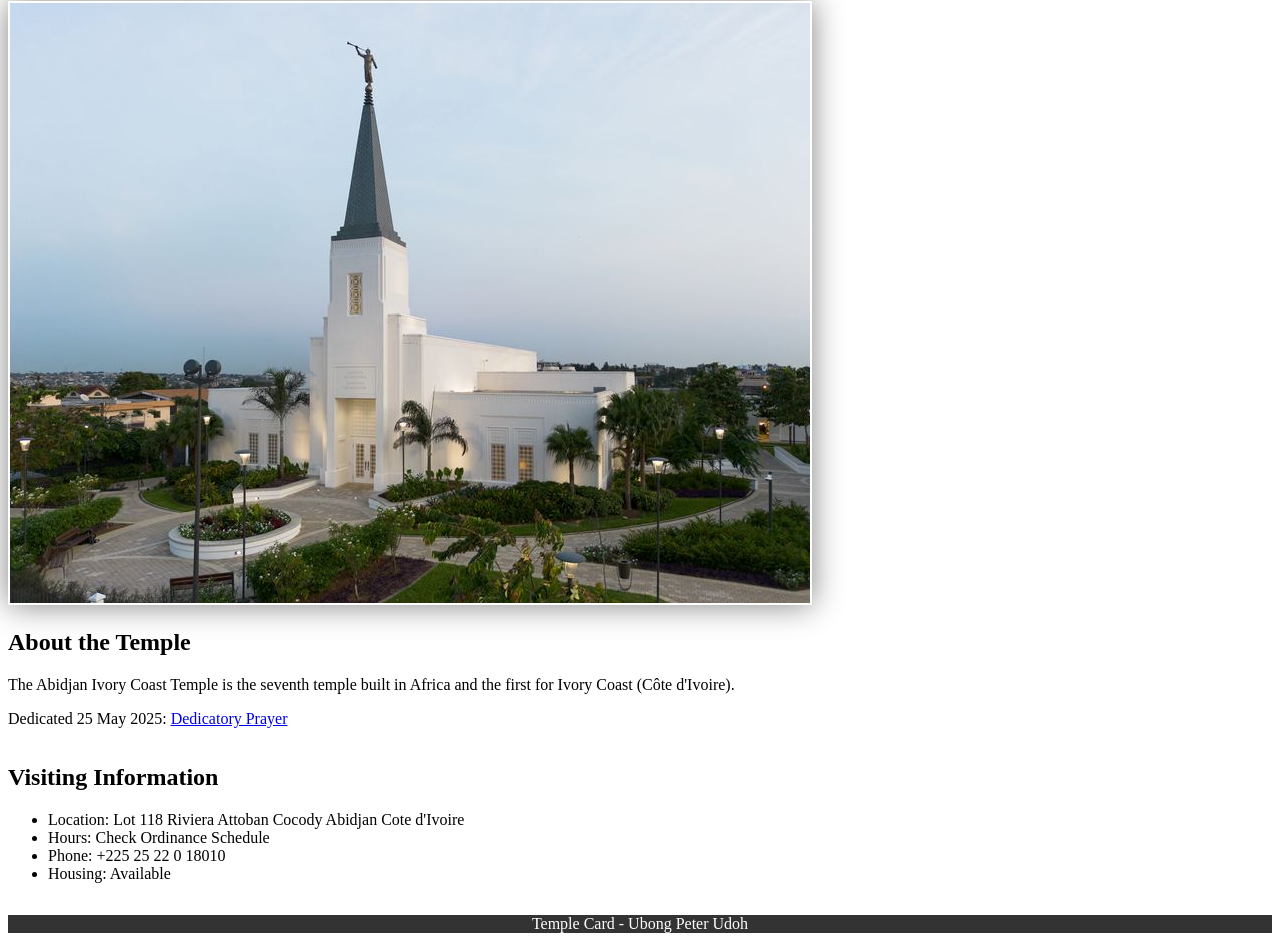
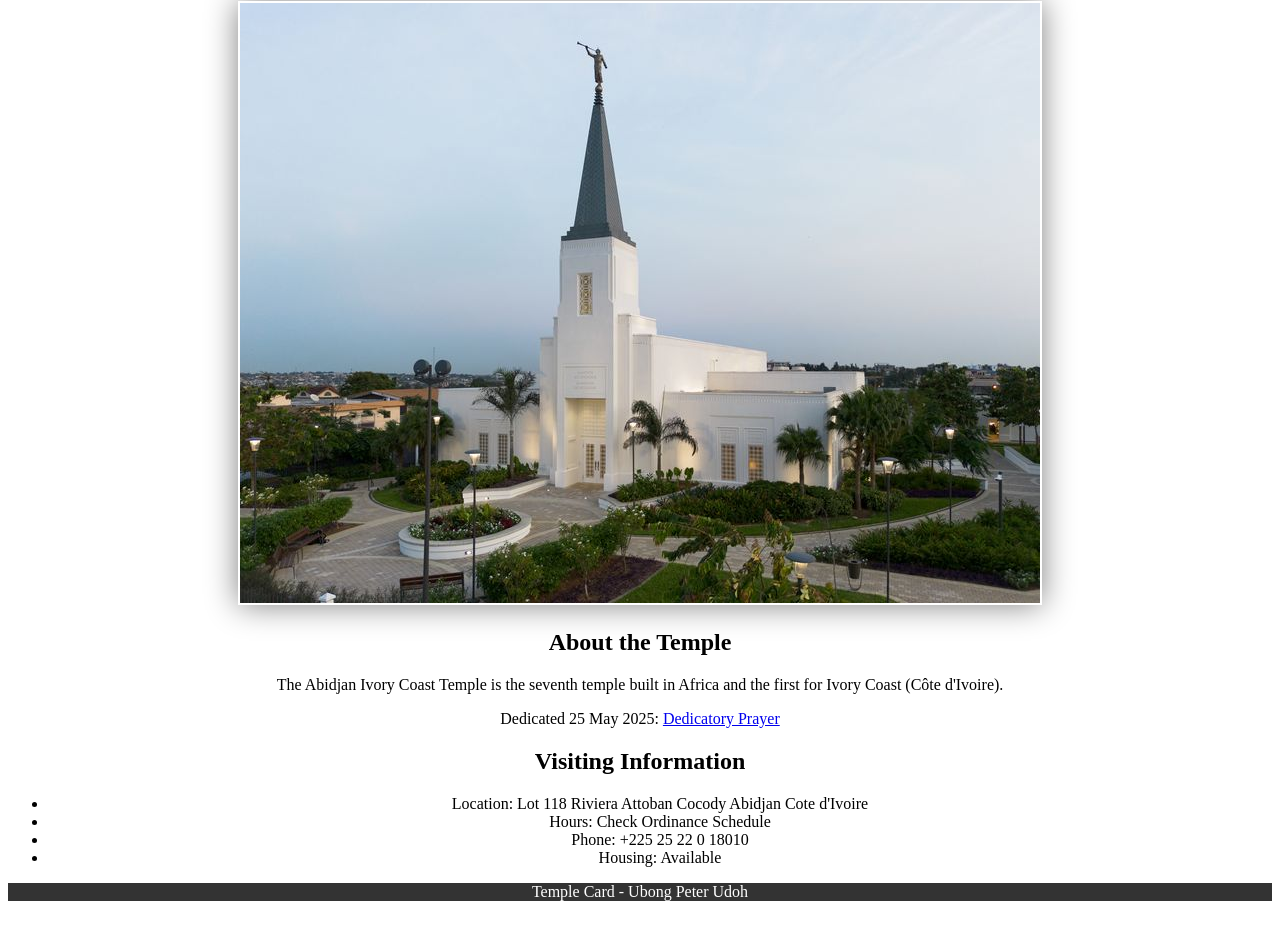
Before and after one commit to emperorsparrow/wdd130, a plain HTML site: page week02/temple.html in a window 1280 px wide. Shown: the part 153-1102 px from the top of the page. After the commit the page ends 1070 px from the top, so only its background shows below. Drawn offline with Linux system fonts and the light colour scheme.

Commit message:
hopeless

```diff
--- a/week02/styles/temple.css
+++ b/week02/styles/temple.css
@@ -10,7 +10,7 @@ header {
     text-align: center;
 }
 main {
-    align-content: center;
+    text-align: center;
 }
 img {
     width: 150 px;
@@ -18,11 +18,11 @@ img {
     border-radius:  1px #333;
     padding: 2px;
     box-shadow: 0 0 30px gray;
-    align-items: center;
+    align-content: center;
 }
 section {
     text-box-edge: 0 0 30px gray;
-    align-content: center;
+    text-align: center;
 }
 footer {
     background-color: #333;
```
